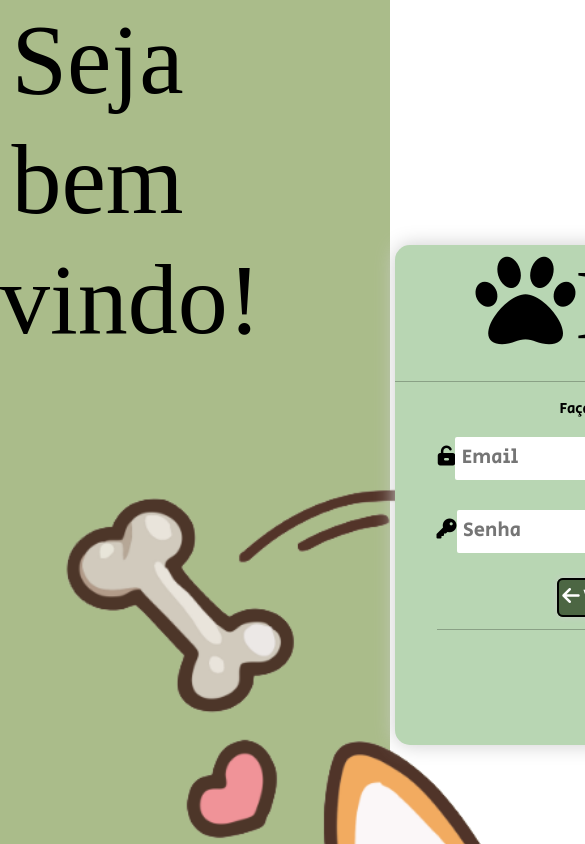
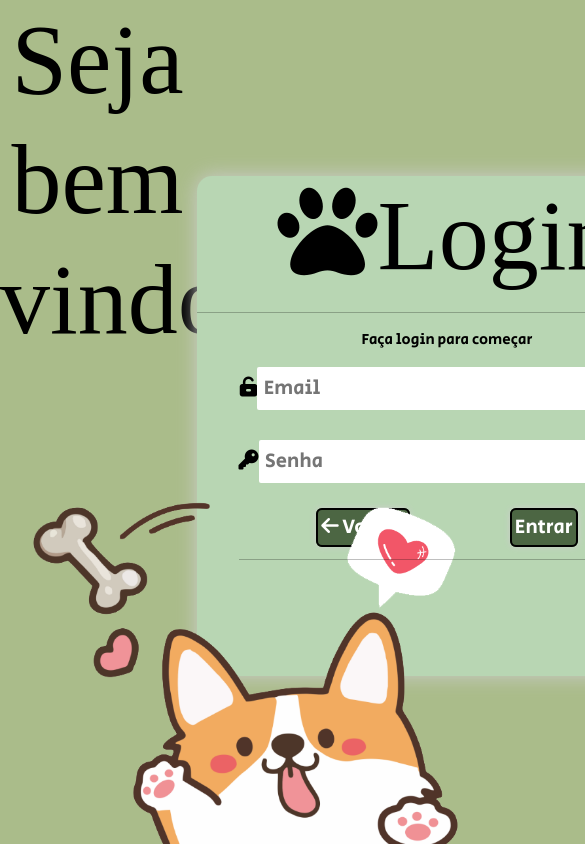
Before and after one commit to isabelal16/projeto-integrador, a React (Create React App) app: page /login in a window 390 px wide. Shown: the top 844 px of the page, 585 px wide, since content can reach past the window. Built offline with nearby package versions, Linux system fonts and the light colour scheme; a web font is replaced by a local one.

Commit message:
modificaçao

```diff
--- a/src/CadastroLogin.css
+++ b/src/CadastroLogin.css
@@ -1,6 +1,11 @@
 @import url('https://fonts.googleapis.com/css2?family=Grape+Nuts&display=swap');
 @import url('https://fonts.googleapis.com/css2?family=Abel&family=Grape+Nuts&family=Raleway&family=Secular+One&display=swap');
 
+body {
+    height: 100vh;
+    padding: 0;
+    background-color:#AABC8A;
+  }
 .centro{
 
     text-align:center;
@@ -103,3 +108,72 @@ body .cadastroLogin{
     margin-left: 200px;
     margin-top: 35%;
 }
+.imgFundoLogin{
+    width: calc(80vh);
+    position: absolute;
+    bottom: 0;
+    left: 0;
+
+}
+@media only screen and (max-width: 1400px) {
+    body {
+        max-width: 100%;
+    }
+    .imgFundoLogin{
+        width: calc(100vh/1.5);
+    }
+    .caixa2{
+        margin: 30px;
+      }
+      .cadastroLogin .link{
+        text-decoration: none;
+        background: rgba(60, 85, 51, 0.87);
+        color: white;
+        border-radius: 6px;
+        box-shadow: 0px 0px 6px #ccc;
+        padding: 0px, 30px;
+        border: black solid 2px;
+        margin: 7px;
+    }
+    .caixa1{
+
+        background-color: #B8D6B3;
+        text-align: center;
+        border:none;
+        border-radius: 15px;
+        box-shadow: 0px 0px 20px #ccc;
+        height:500px;
+        width: 500px;
+        margin-left: 2px;
+        margin-top: 35%;
+
+    }
+  }
+
+  @media only screen and (max-width: 1000px) {
+    .login{
+        width: 50%;
+        text-align: center;
+
+    }
+    .cadastroLogin .link{
+        text-decoration: none;
+        background: rgba(60, 85, 51, 0.87);
+        color: white;
+        border-radius: 6px;
+        box-shadow: 0px 0px 6px #ccc;
+        padding: 0px, 30px;
+        border: black solid 2px;
+        margin: 50px;
+    }
+    .imgFundoLogin{
+        width: 500px;
+        margin-top: 50px;
+        position: absolute;
+        bottom: 0;
+        left: 0;
+        top: 100;
+
+
+    }
+  }
--- a/src/Inicio.css
+++ b/src/Inicio.css
@@ -60,14 +60,6 @@ body{
     text-align: center;
 
     }
-
-    @media only screen and (max-width: 100px) {
-
-       body{
-        background: rgb(255, 255, 255);
-       }
-    }
-
     p{
 
     font-size: 1.0em;
@@ -75,8 +67,29 @@ body{
     text-align: center;
 
     }
-    @media only screen and (max-width: 600px) {
-        body {
-
+    @media only screen and (max-width: 1366px) {
+        .painel {
+            max-width: 100%;
+        }
+        .imagemP{
+            margin-left: 240px;
+            width: 1000px;
+            margin-top: 0px;
+            margin-bottom: 40px;
+        }
+        .painel1{
+            font-size: 70px;
+            font-family: 'Rokkitt', serif;
+            font-family: 'Tiro Devanagari Hindi', serif;
+            width: 900px;
+            height: 10px;
+        }
+        .painel2{
+            font-size: 30px;
+            font-family: 'Rokkitt', serif;
+            font-family: 'Tiro Devanagari Hindi', serif;
+            color: rgb(134, 134, 134);
+            text-align: center;
+            width: 900px;
         }
       }
--- a/src/Login.js
+++ b/src/Login.js
@@ -12,7 +12,7 @@ const Login = () => {
 
             <div className='login'>
                 <h1>Seja bem vindo!</h1>
-                <img width={998} src='Login.png'></img>
+                <img className='imgFundoLogin' src='Login.png'></img>
             </div>
 
             <div className='login3'>
--- a/src/Menu.css
+++ b/src/Menu.css
@@ -45,3 +45,8 @@
 .menu .logo {
     display: flex;
 }
+@media only screen and (max-width: 1366px) {
+    body {
+        max-width: 100%;
+    }
+  }
```
